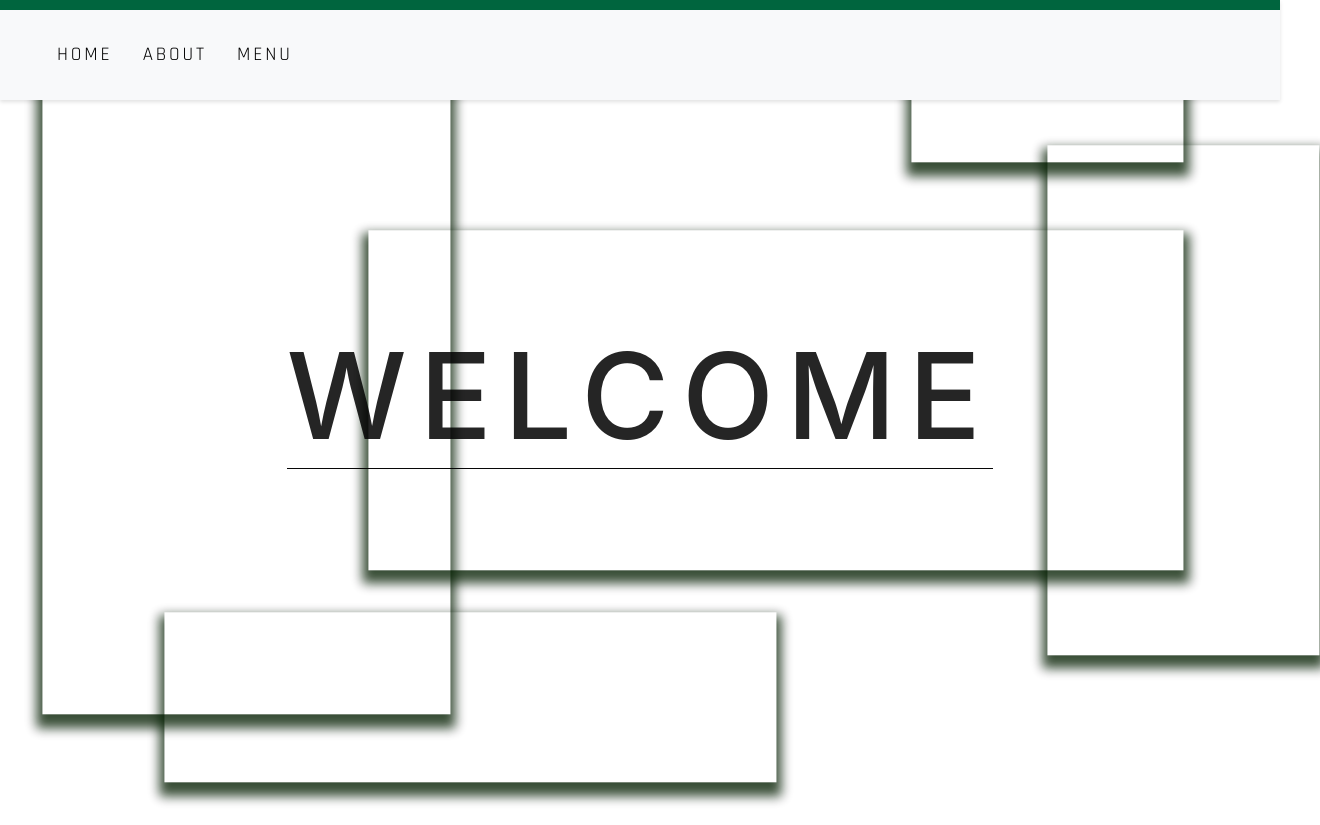
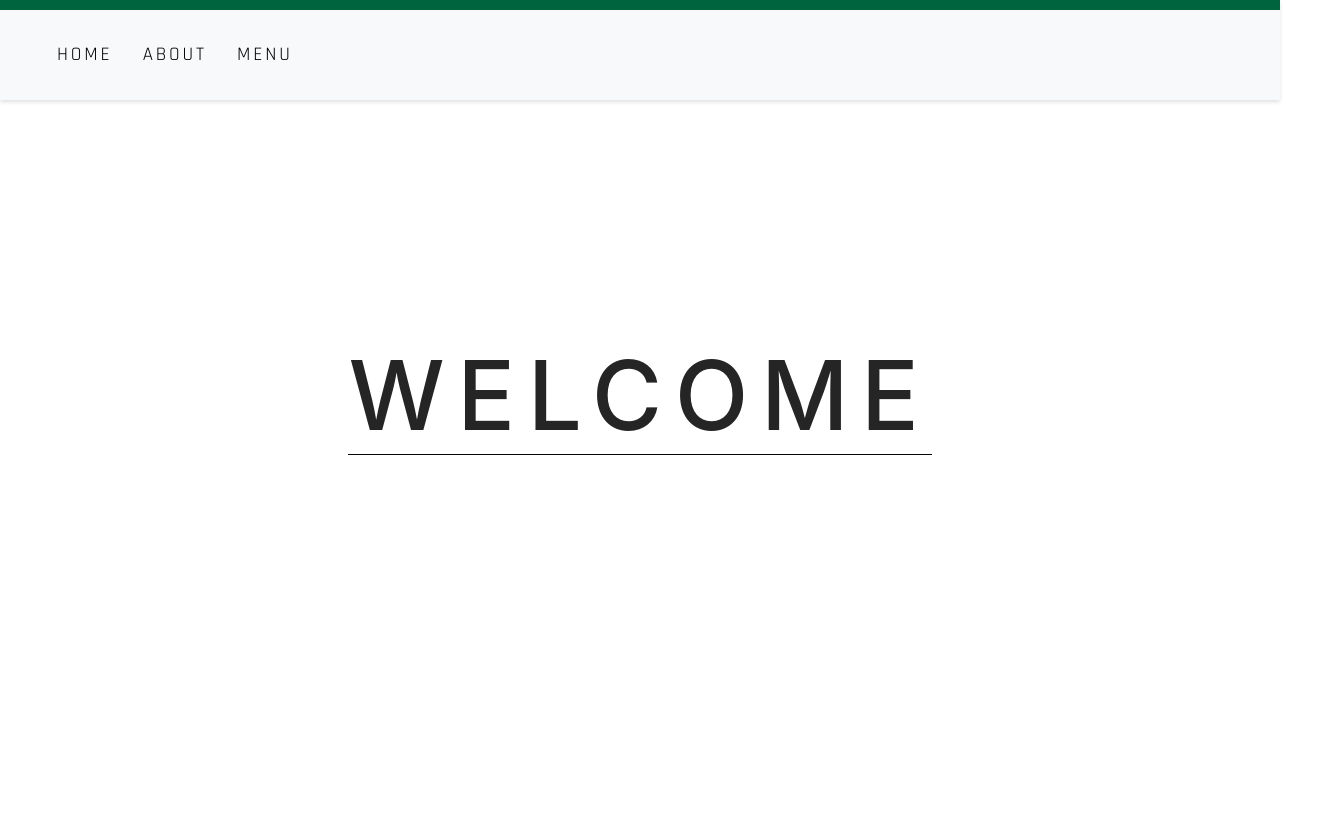
Before and after one commit to i-request/IReq-FE-User, a React (Create React App) app in the folder ireq-fe-user/: page / in a window 1280 px wide. Shown: the whole page, 1320 px wide, since content can reach past the window. After the commit the page ends 800 px from the top, so only its background shows below. Built offline with nearby package versions, Linux system fonts and the light colour scheme.

Commit message:
simplified HomePage

```diff
--- a/ireq-fe-user/src/components/Home.css
+++ b/ireq-fe-user/src/components/Home.css
@@ -3,26 +3,10 @@
   height: 100vh;
 }
 
-.segmenter_background,
-.segmenter_pieces,
-.segmenter_wrap,
-.segmenter_body,
-.segmenter_box {
+.segmenter_body {
   position: absolute;
   width: 100%;
   height: 100%;
-}
-
-.segmenter_background,
-.segmenter_box {
-  /* background-image: url(./Presentation_background2.jpg); */
-  background-size: cover;
-  background-position: center center;
-}
-
-.segmenter_shadow {
-  position: absolute;
-  box-shadow: 0px 8px 10px 5px rgba(5, 31, 1, 0.808);
 }
 
 .segmenter_body {
@@ -31,7 +15,7 @@
   justify-content: center;
 }
 .segmenter_body h1 {
-  font-size: 15vh;
+  font-size: 12vh;
   white-space: nowrap;
   color: rgba(3, 3, 3, 0.89);
   box-shadow: 0px 1px 0px 0px rgb(0, 0, 0)
--- a/ireq-fe-user/src/components/Home.js
+++ b/ireq-fe-user/src/components/Home.js
@@ -11,76 +11,10 @@ const animate = (val) => spring(val, {
 class Home extends Component {
   constructor(props) {
     super(props);
-    this.state = {
-      boxes: [
-        {
-          top: 12,
-          left: 70,
-          width: 20,
-          height: 10
-        },
-        {
-          top: 12,
-          left: 6,
-          width: 30,
-          height: 75
-        },
-        {
-          top: 75,
-          left: 15,
-          width: 45,
-          height: 20
-        },
-        {
-          top: 30,
-          left: 30,
-          width: 60,
-          height: 40
-        },
-        {
-          top: 20,
-          left: 80,
-          width: 20,
-          height: 60
-        }
-      ]
-    }
   }
   render() {
     return (
       <div className='segmenter'>
-        <div className='segmenter_background'>
-          <div className='segmenter_pieces' style={{
-            perspective: '500px'
-          }}>
-            {this.state.boxes.map(({ top, left, width, height }, i) =>
-              <Motion key={i} defaultStyle={{ z: 0 }} style={{ z: animate(30) }}>
-                {({ z }) =>
-                  <div className="segmenter_wrap" style={{
-                    transform: `translateZ(${z}px)`
-                  }}>
-                    <Motion defaultStyle={{ opacity: 0 }} style={{
-                      opacity:
-                      animate(1)
-                    }}>
-                      {({ opacity }) =>
-                        <div className='segmenter_shadow' style={{
-                          top: `${top}%`,
-                          left: `${left}%`,
-                          width: `${width}%`,
-                          height: `${height}%`,
-                          opacity
-                        }}></div>
-                      }
-                    </Motion>
-                    <div className='segmenter_box' style={{
-                      clipPath: 'polygon(70% 8%, 95% 8%, 95% 25%, 70% 25%)'
-                    }}></div>
-                  </div>
-                }
-              </Motion>
-            )}
-          </div>
           <div className='segmenter_body'>
             <Motion
               defaultStyle={{
@@ -98,7 +32,6 @@ class Home extends Component {
               }
             </Motion>
           </div>
-        </div>
       </div>
     );
   }
```
